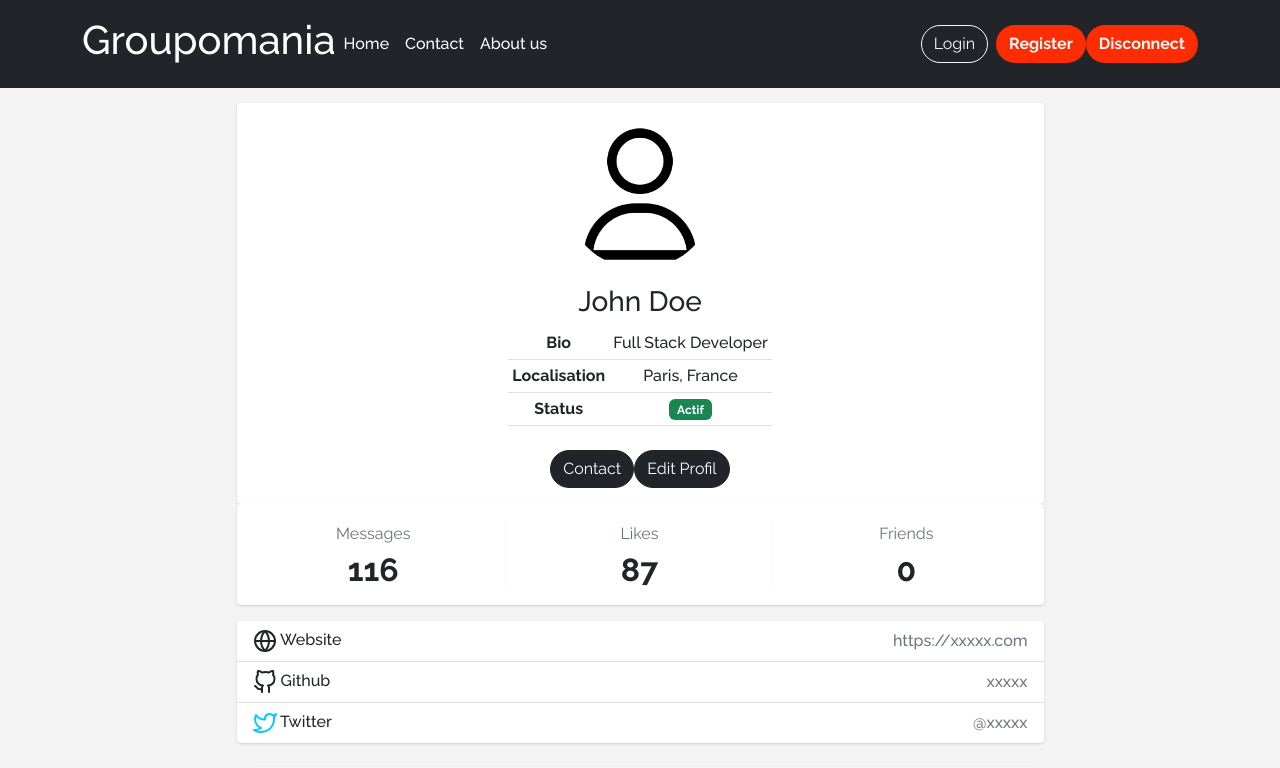
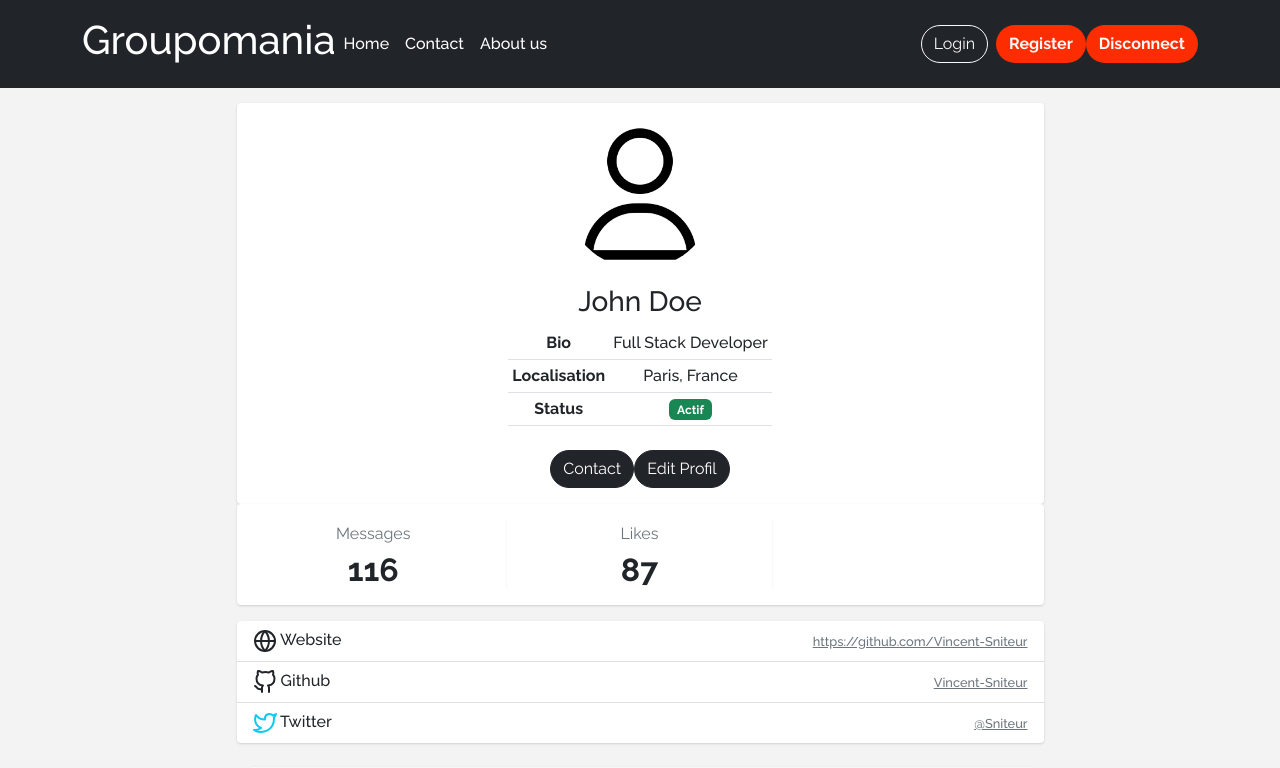
Before and after one commit to Vincent-Sniteur/Groupomania_front, a Vue app: page /profil in a window 1280 px wide. Shown: the top 768 px of the page. Built offline with nearby package versions, Linux system fonts and the light colour scheme.

Commit message:
Profil page change link size & clean

```diff
--- a/src/components/Pages/ProfilPage.vue
+++ b/src/components/Pages/ProfilPage.vue
@@ -46,7 +46,14 @@ export default {
 
                     <!-- TODO Add Check if this is the profil of the logged user > ADD EDIT PROFIL BTN -->
                     <!-- if this is not the profil of the logged user > ADD CONTACT BTN -->
-                      <button id="contact-user" class="btn btn-dark rounded-pill">Contact</button>
+
+                    <!-- TODO check Mailto in routerlink -->
+
+                    <!-- CONTACT Button -->
+                      <RouterLink to="mailto:${user.email}">
+                        <button id="contact-user" class="btn btn-dark rounded-pill">Contact</button>
+                      </RouterLink>
+                    <!-- Edit Profil Button -->
                       <RouterLink to="/edit-profil">
                         <button id="edit-profil-user" class="btn btn-dark rounded-pill">Edit Profil</button>
                       </RouterLink>
@@ -68,15 +75,15 @@ export default {
                             <h5 class="text-muted mt-1 mb-2 fw-normal">Likes</h5>
                             <h2 class="mb-0 fw-bold">87</h2>
                         </div>
-                        <div class="col-4">
+                        <!-- <div class="col-4">
                             <h5 class="text-muted mt-1 mb-2 fw-normal">Friends</h5>
                             <h2 class="mb-0 fw-bold">0</h2>
-                        </div>
+                        </div> -->
                     </div>
                 </div>
               </div>
 
-              <!-- Profil Social -->
+              <!-- Profil Social TODO LINK PROFIL -->
               <div class="card mt-3">
                 <ul class="list-group list-group-flush">
                   <li class="list-group-item d-flex justify-content-between align-items-center flex-wrap">
@@ -88,7 +95,9 @@ export default {
                       </svg>
                       Website
                     </h6>
-                    <span id="user-website" class="text-secondary">https://xxxxx.com</span>
+                    <RouterLink to="https://github.com/Vincent-Sniteur" class="text-secondary" target="_blank">
+                      <span id="user-website" class="text-secondary">https://github.com/Vincent-Sniteur</span>
+                    </RouterLink>
                   </li>
                   <li class="list-group-item d-flex justify-content-between align-items-center flex-wrap">
                     <h6 class="mb-0">
@@ -97,7 +106,9 @@ export default {
                       </svg>
                       Github
                     </h6>
-                    <span id="user-github" class="text-secondary">xxxxx</span>
+                    <RouterLink to="https://github.com/Vincent-Sniteur" class="text-secondary" target="_blank">
+                      <span id="user-github" class="text-secondary">Vincent-Sniteur</span>
+                    </RouterLink>
                   </li>
                   <li class="list-group-item d-flex justify-content-between align-items-center flex-wrap">
                     <h6 class="mb-0">
@@ -106,7 +117,9 @@ export default {
                       </svg>
                       Twitter
                     </h6>
-                    <span id="user-twitter" class="text-secondary">@xxxxx</span>
+                    <RouterLink to="https://twitter.com/Sniteur" class="text-secondary" target="_blank">
+                      <span id="user-twitter" class="text-secondary">@Sniteur</span>
+                    </RouterLink>
                   </li>
                 </ul>
               </div>
@@ -190,4 +203,7 @@ export default {
 .profil-stat h5 {
     font-size: 1rem;
 }
+.list-group span {
+    font-size: 0.8rem;
+}
 </style>
```
